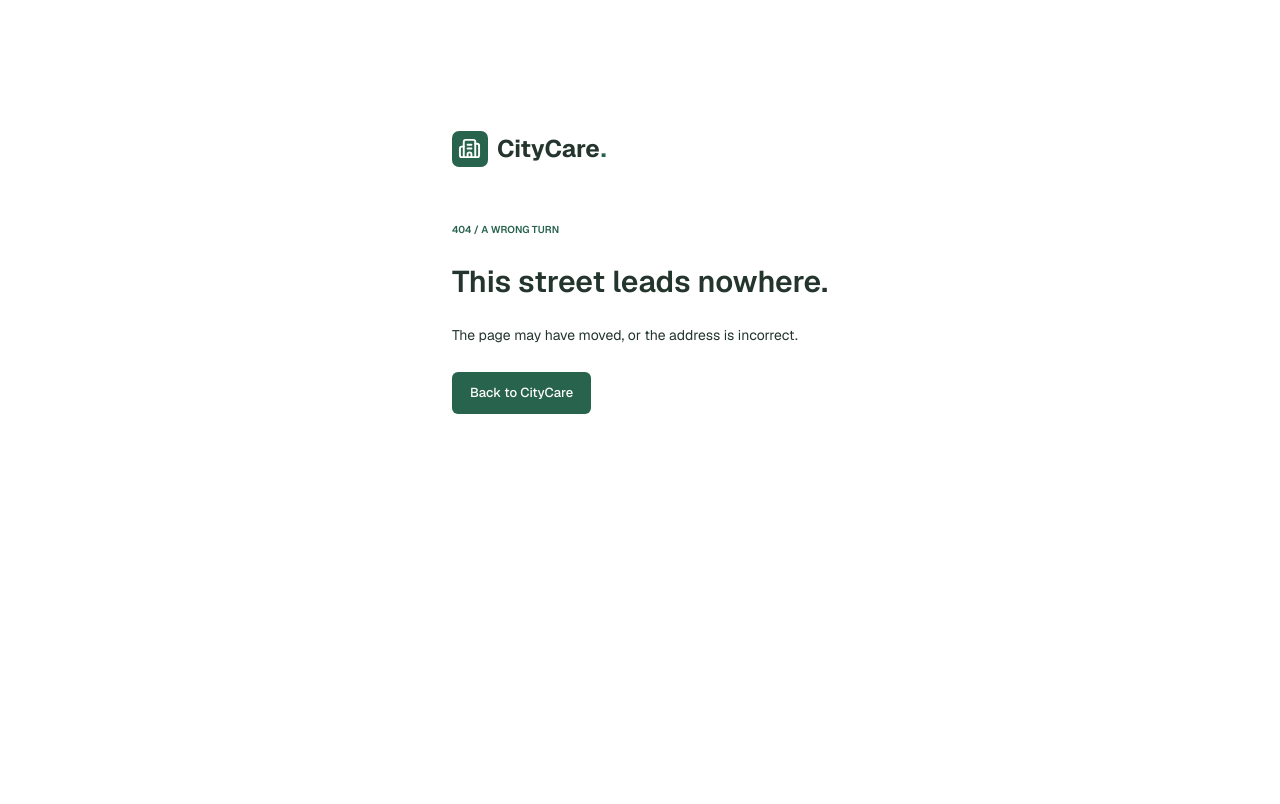
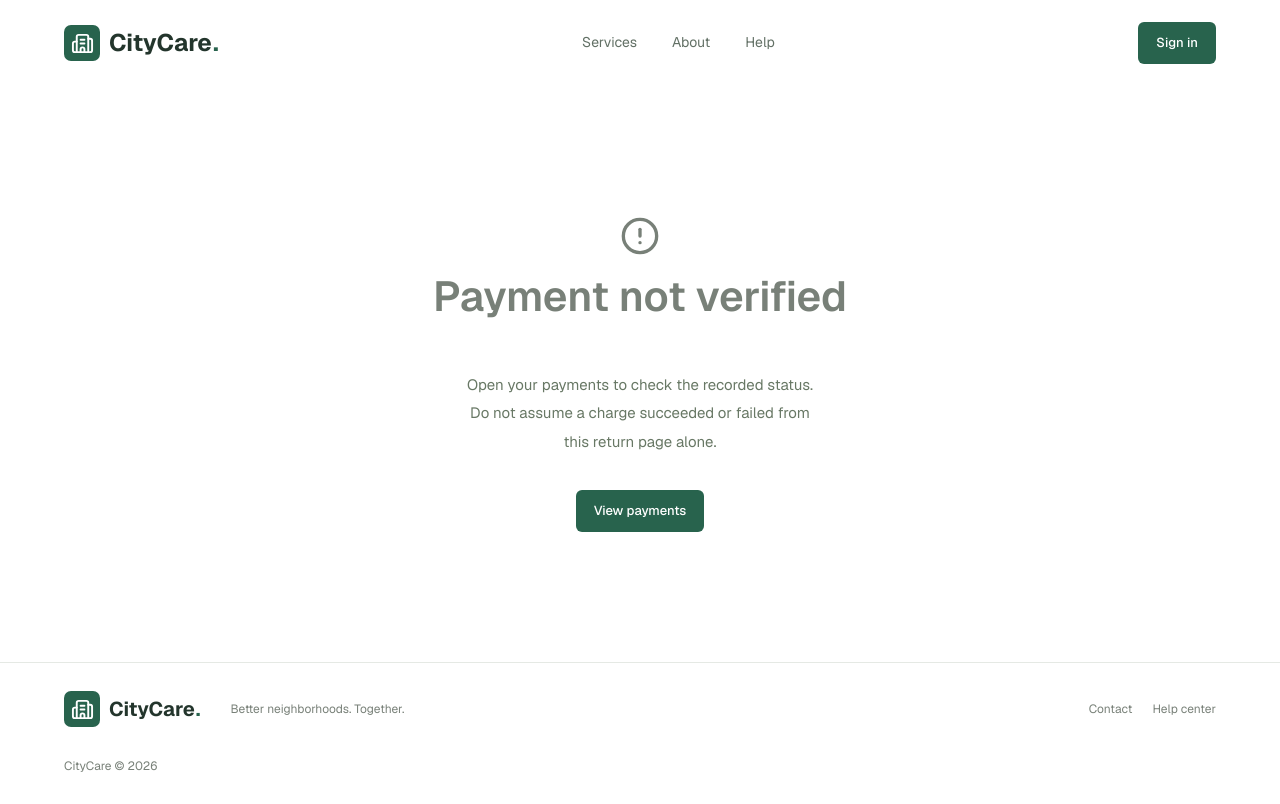
Before and after one commit to mrbabu07/CityCare-Frontend, a Next.js app: page /payment/result in a window 1280 px wide. Before the commit this address had no page. Built offline with nearby package versions, Linux system fonts and the light colour scheme.

Commit message:
feat(payments): display verified payment results with status polling

```diff
--- /dev/null
+++ b/src/app/(public)/payment/result/page.tsx
@@ -0,0 +1,14 @@
+import { Suspense } from "react";
+import { PaymentResult } from "@/components/payment-result";
+import { Skeleton } from "@/components/ui";
+export const metadata = {
+  title: "Payment status",
+  robots: { index: false, follow: false },
+};
+export default function PaymentResultPage() {
+  return (
+    <Suspense fallback={<Skeleton />}>
+      <PaymentResult />
+    </Suspense>
+  );
+}
--- /dev/null
+++ b/src/components/payment-result.tsx
@@ -0,0 +1,73 @@
+"use client";
+import Link from "next/link";
+import { useSearchParams } from "next/navigation";
+import { useQuery } from "@tanstack/react-query";
+import { CheckCircle2, Clock3, CircleAlert, RotateCw } from "lucide-react";
+import { z } from "zod";
+import { api } from "@/lib/api";
+import { paymentMessage } from "@/lib/payment-result";
+import type { Payment } from "@/lib/types";
+import { QueryError, Skeleton } from "./ui";
+
+export function PaymentResult() {
+  const params = useSearchParams();
+  const parsed = z.string().uuid().safeParse(params.get("complaintId"));
+  const id = parsed.success ? parsed.data : null;
+  const payment = useQuery({
+    queryKey: ["payment", id],
+    queryFn: () => api<Payment>(`payments/${id}/status`),
+    enabled: !!id,
+    staleTime: 0,
+    refetchInterval: (query) =>
+      query.state.data?.status === "PENDING" && query.state.dataUpdateCount < 12
+        ? 5000
+        : false,
+  });
+  if (id && payment.isPending) return <Skeleton />;
+  const message = paymentMessage(
+    payment.data?.status,
+    params.get("outcome") || undefined,
+  );
+  const Icon =
+    message.tone === "success"
+      ? CheckCircle2
+      : message.tone === "pending"
+        ? Clock3
+        : CircleAlert;
+  return (
+    <section className="empty" aria-live="polite">
+      <Icon size={40} />
+      <h1>{message.title}</h1>
+      <p>{message.text}</p>
+      {payment.data && (
+        <p>
+          {payment.data.currency} {payment.data.amount}
+        </p>
+      )}
+      {payment.isError && (
+        <QueryError
+          message={payment.error.message}
+          retry={() => payment.refetch()}
+          busy={payment.isFetching}
+        />
+      )}
+      {id && !payment.isError && (
+        <button
+          type="button"
+          className="button secondary"
+          disabled={payment.isFetching}
+          onClick={() => payment.refetch()}
+        >
+          <RotateCw size={16} />
+          Check status
+        </button>
+      )}
+      <Link
+        className="button primary"
+        href={id ? `/dashboard/requests/${id}` : "/dashboard/payments"}
+      >
+        {id ? "View request" : "View payments"}
+      </Link>
+    </section>
+  );
+}
--- /dev/null
+++ b/src/lib/payment-result.ts
@@ -0,0 +1,32 @@
+export function paymentMessage(status?: string, outcome?: string) {
+  if (status === "PAID")
+    return {
+      title: "Payment confirmed",
+      text: "Your priority service payment has been verified.",
+      tone: "success",
+    };
+  if (status === "REFUNDED")
+    return {
+      title: "Payment refunded",
+      text: "This payment has been refunded.",
+      tone: "neutral",
+    };
+  if (status === "FAILED")
+    return {
+      title:
+        outcome === "cancelled" ? "Payment cancelled" : "Payment unsuccessful",
+      text: "No successful payment was recorded for this request. You can try again from the request page.",
+      tone: "neutral",
+    };
+  if (status === "PENDING")
+    return {
+      title: "Payment awaiting confirmation",
+      text: "The payment has not been confirmed yet. Check its status before starting another payment.",
+      tone: "pending",
+    };
+  return {
+    title: "Payment not verified",
+    text: "Open your payments to check the recorded status. Do not assume a charge succeeded or failed from this return page alone.",
+    tone: "neutral",
+  };
+}
```
Also changed, not shown: 1 other file (tests, documents, lock files or other folders).
